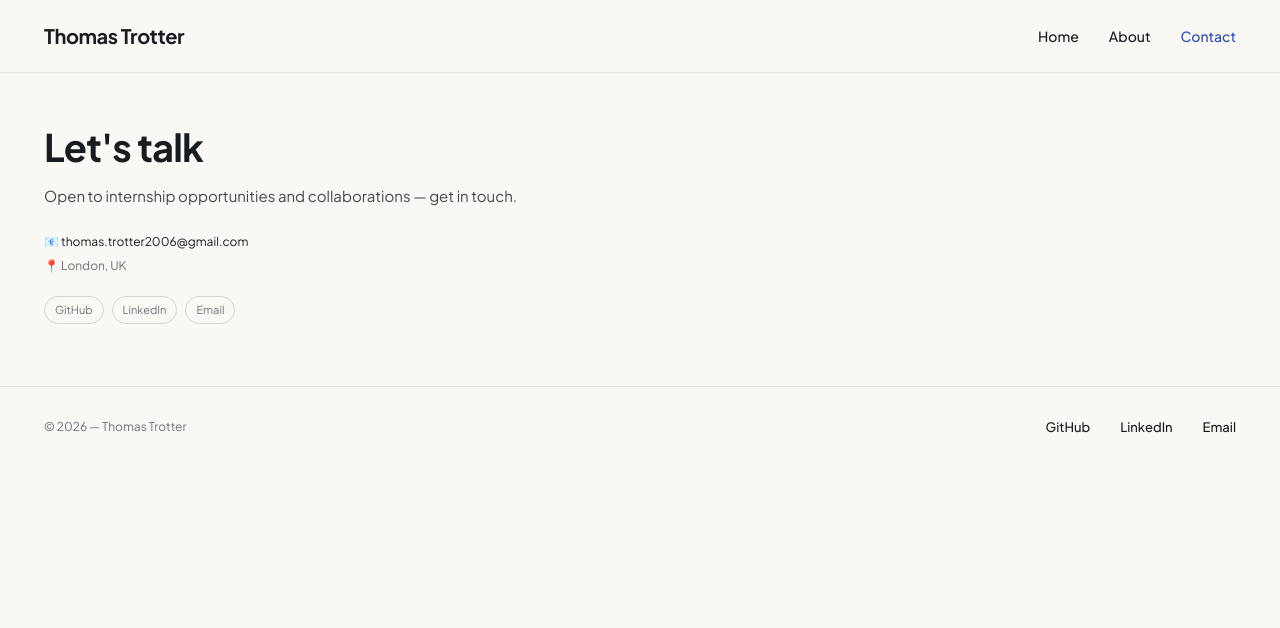
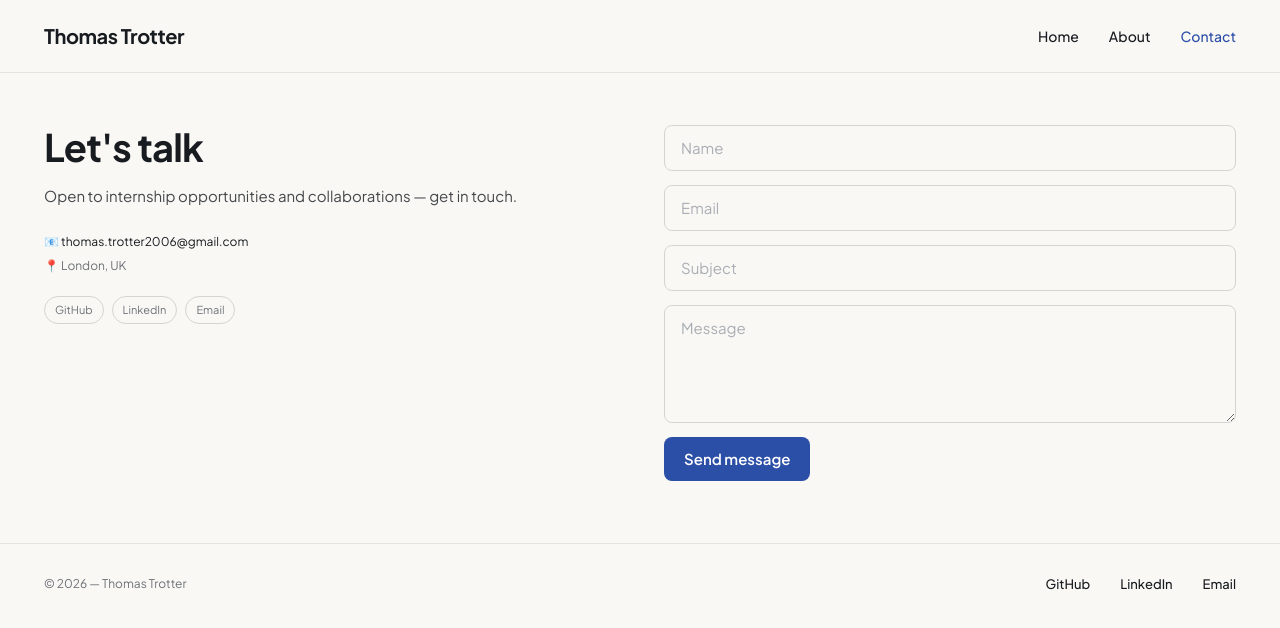
Before and after one commit to thomas-trotter/portfolio, a Next.js app: page /contact in a window 1280 px wide. Shown: the top 628 px of the page. Built offline with nearby package versions, Linux system fonts and the light colour scheme; no server answers.

Commit message:
Update contact-section.tsx

```diff
--- a/src/components/sections/contact-section.tsx
+++ b/src/components/sections/contact-section.tsx
@@ -1,6 +1,6 @@
 import Link from "next/link";
 import Section from "@/components/ui/section";
-import ContactFormSection from "@/components/sections/contact-form-section";
+import ContactForm from "@/components/forms/contact-form";
 
 import { contact } from "@/lib/mocks/contact";
 
@@ -36,7 +36,7 @@ export default function ContactSection() {
           </div>
         </div>
 
-        {/*<ContactFormSection />*/}
+        <ContactForm />
       </div>
     </Section>
   );
```
